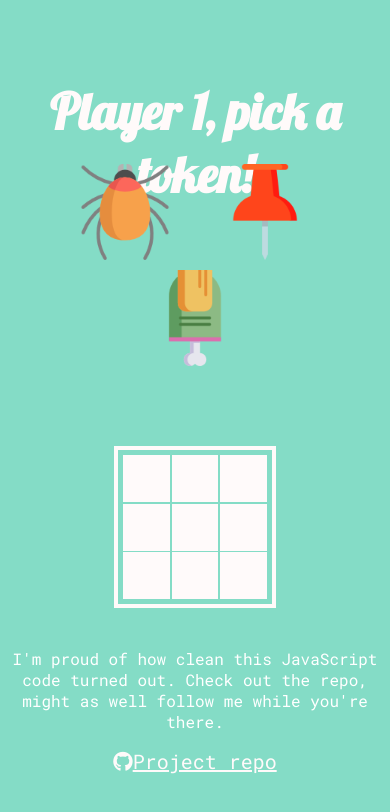
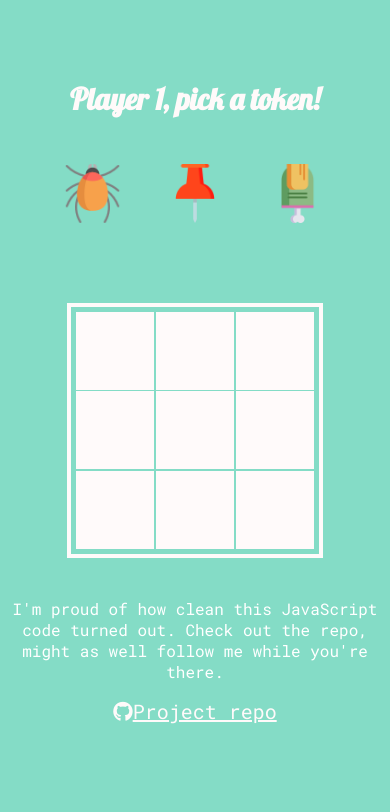
Before and after one commit to RyanSUP/portfolio, a website: page src/tick-tack-toe/index.html in a window 390 px wide. Drawn offline with nearby package versions, Linux system fonts and the light colour scheme.

Commit message:
Add dr mario to mobile view. Make ttt mobile responsive and playable.

```diff
--- a/src/tick-tack-toe/css/style.css
+++ b/src/tick-tack-toe/css/style.css
@@ -137,3 +137,40 @@ a {
   font-family: 'Roboto Mono', monospace;
   color: white;
 }
+
+@media (max-width: 640px) {
+  #message {
+    margin: 80px 0 16px 0;
+    font-size: 30px;
+    color: snow;
+    font-family: 'Lobster', cursive;
+    /* Setting a height stop some of the elements from shimmying */
+  }
+  .stage img{
+    margin: 0 20px;
+    padding-bottom: 5px;
+    width: 15%;
+  }
+
+  section.board {
+    margin: 0 auto;
+    border: 4px solid snow;
+    padding: 5px;
+    display: grid;
+    grid-template-rows: repeat(3, 20vmin);
+    grid-template-columns: repeat(3, 20vmin);
+    grid-gap: 0.5vmin;
+  }
+
+  .sq {
+    background-color: snow;
+    /* Can't see the border unless hovering. */
+    /* If the border is only in the hover, the contained image will shift a little, */
+    /* putting border here prevents that. */
+    border: 4px solid snow;
+    font-size: 8vmin;
+    display: flex;
+    justify-content: center;
+    align-items: center;
+  }
+}
--- a/tailwind.config.js
+++ b/tailwind.config.js
@@ -10,12 +10,16 @@ module.exports = {
         'nord-0': '#2E3440',
         'nord-2': '#434C5E',
         'nord-frost': '#8FBCBB',
+        'dr-mario-bg': '#0b042e'
       },
       fontFamily: {
         'lobster': ['Lobster', 'cursive'],
         'roboto-mono': ['Roboto Mono', 'monospace'],
         'ultra': ['Ultra', 'serif'],
       },
+      backgroundImage: {
+        'dr-mario-space-pattern': "url(/src/dr-mario/images/Space-Background.png)"
+      },
     },
   },
   plugins: [],
```
Also changed, not shown: src/index.html (+14 -4 lines), src/images/Demo images/drmario-demo.png (deleted), src/images/demo-images/dr-mario-demo.png (added), src/images/demo-images/dr-mario-title.png (added), src/images/demo-images/riffin-demo.png (renamed from src/images/Demo images/riffin-demo.png).
